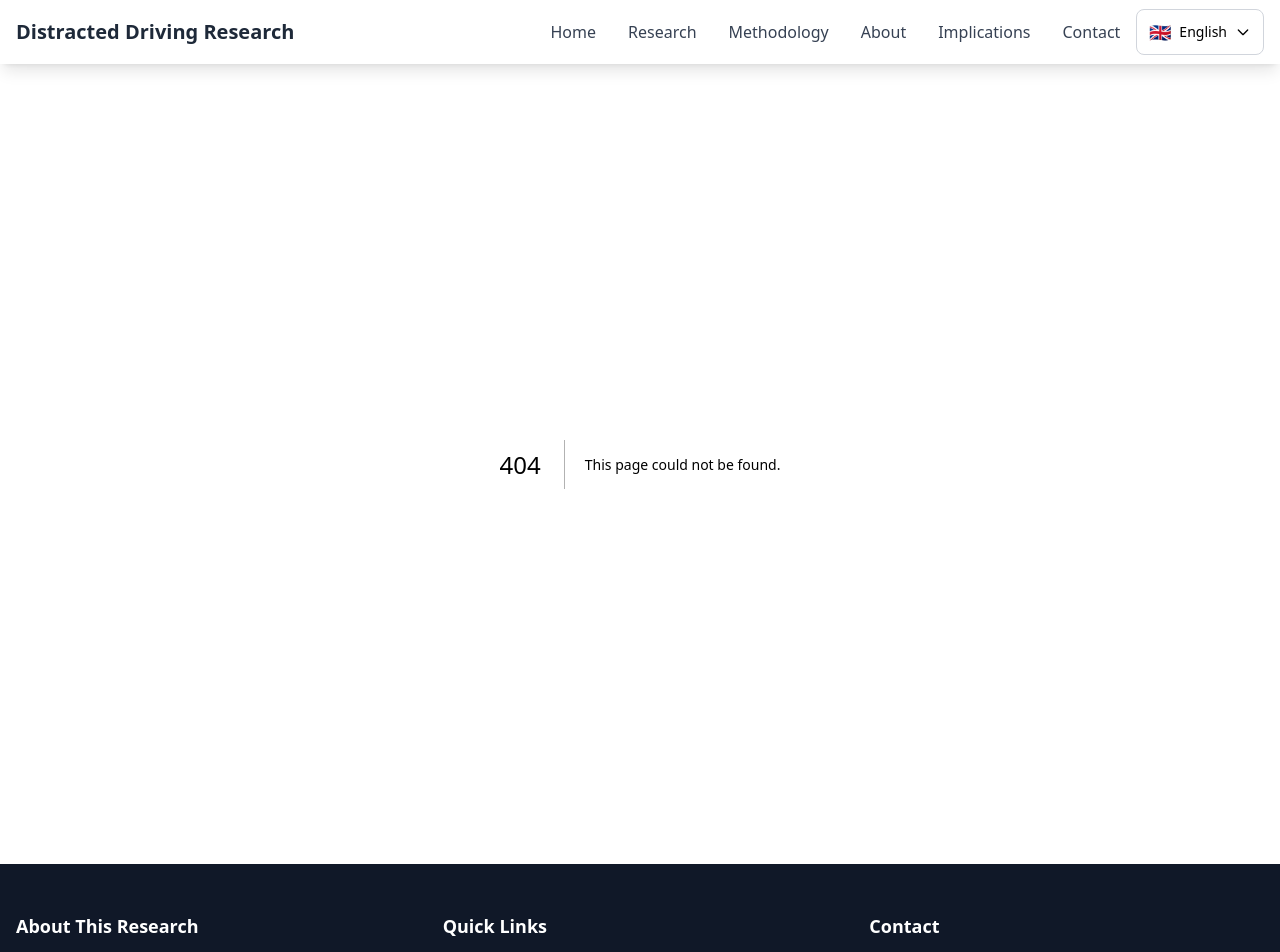
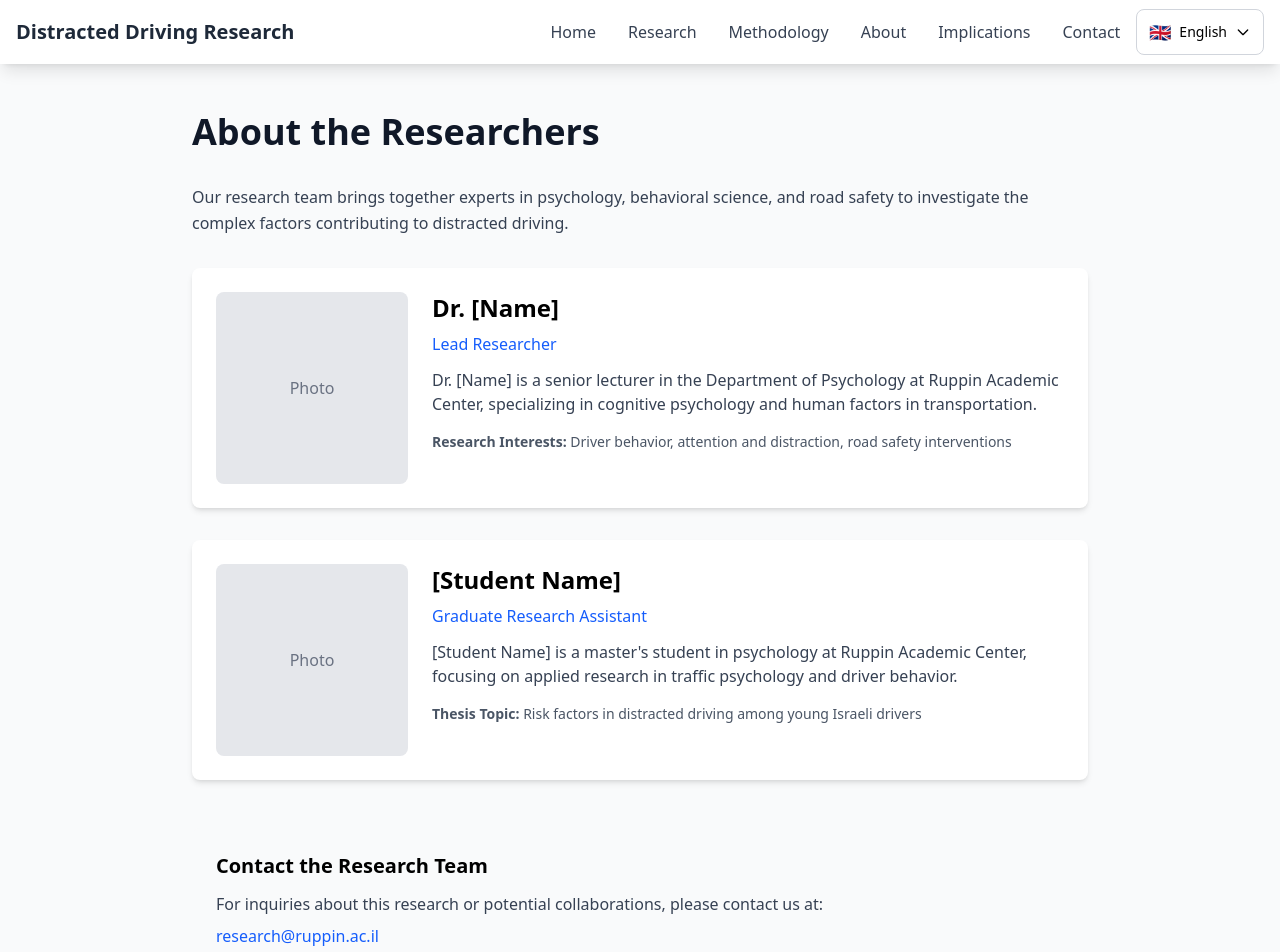
Before and after one commit to WilliamGiammona/odel-project, a Next.js app: page /about in a window 1280 px wide. Before the commit this address had no page. Shown: the top 952 px of the page. Built offline with nearby package versions, Linux system fonts and the light colour scheme.

Commit message:
initial commit

```diff
--- /dev/null
+++ b/app/about/page.tsx
@@ -0,0 +1,118 @@
+"use client";
+
+import { useLanguage } from "../contexts/LanguageContext";
+
+export default function AboutPage() {
+  const { language } = useLanguage();
+
+  return (
+    <div className="container mx-auto px-4 py-12">
+      <div className="max-w-4xl mx-auto">
+        <h1 className="text-4xl font-bold text-gray-900 mb-8">
+          {language === "en" ? "About the Researchers" : "אודות החוקרים"}
+        </h1>
+
+        <div className="prose prose-lg max-w-none">
+          <p className="text-gray-700 leading-relaxed mb-8">
+            {language === "en"
+              ? "Our research team brings together experts in psychology, behavioral science, and road safety to investigate the complex factors contributing to distracted driving."
+              : "צוות המחקר שלנו מאגד מומחים בפסיכולוגיה, מדעי ההתנהגות ובטיחות בדרכים כדי לחקור את הגורמים המורכבים התורמים לנהיגה מוסחת."}
+          </p>
+        </div>
+
+        <div className="space-y-8">
+          {/* Lead Researcher */}
+          <div className="bg-white p-6 rounded-lg shadow-md">
+            <div className="flex flex-col md:flex-row gap-6">
+              <div className="md:w-48 flex-shrink-0">
+                <div className="w-48 h-48 bg-gray-200 rounded-lg flex items-center justify-center">
+                  <span className="text-gray-500">
+                    {language === "en" ? "Photo" : "תמונה"}
+                  </span>
+                </div>
+              </div>
+              <div className="flex-grow">
+                <h3 className="text-2xl font-semibold mb-2">
+                  {language === "en" ? "Dr. [Name]" : "ד״ר [שם]"}
+                </h3>
+                <p className="text-blue-600 mb-3">
+                  {language === "en" ? "Lead Researcher" : "חוקר ראשי"}
+                </p>
+                <p className="text-gray-700 mb-4">
+                  {language === "en"
+                    ? "Dr. [Name] is a senior lecturer in the Department of Psychology at Ruppin Academic Center, specializing in cognitive psychology and human factors in transportation."
+                    : "ד״ר [שם] הוא מרצה בכיר בחוג לפסיכולוגיה במרכז האקדמי רופין, המתמחה בפסיכולוגיה קוגניטיבית וגורמי אנוש בתחבורה."}
+                </p>
+                <p className="text-sm text-gray-600">
+                  <strong>
+                    {language === "en" ? "Research Interests:" : "תחומי עניין:"}
+                  </strong>{" "}
+                  {language === "en"
+                    ? "Driver behavior, attention and distraction, road safety interventions"
+                    : "התנהגות נהגים, קשב והסחת דעת, התערבויות לבטיחות בדרכים"}
+                </p>
+              </div>
+            </div>
+          </div>
+
+          {/* Research Assistant */}
+          <div className="bg-white p-6 rounded-lg shadow-md">
+            <div className="flex flex-col md:flex-row gap-6">
+              <div className="md:w-48 flex-shrink-0">
+                <div className="w-48 h-48 bg-gray-200 rounded-lg flex items-center justify-center">
+                  <span className="text-gray-500">
+                    {language === "en" ? "Photo" : "תמונה"}
+                  </span>
+                </div>
+              </div>
+              <div className="flex-grow">
+                <h3 className="text-2xl font-semibold mb-2">
+                  {language === "en" ? "[Student Name]" : "[שם הסטודנט]"}
+                </h3>
+                <p className="text-blue-600 mb-3">
+                  {language === "en"
+                    ? "Graduate Research Assistant"
+                    : "עוזר מחקר - תואר שני"}
+                </p>
+                <p className="text-gray-700 mb-4">
+                  {language === "en"
+                    ? "[Student Name] is a master's student in psychology at Ruppin Academic Center, focusing on applied research in traffic psychology and driver behavior."
+                    : "[שם הסטודנט] הוא סטודנט לתואר שני בפסיכולוגיה במרכז האקדמי רופין, המתמקד במחקר יישומי בפסיכולוגיית תעבורה והתנהגות נהגים."}
+                </p>
+                <p className="text-sm text-gray-600">
+                  <strong>
+                    {language === "en" ? "Thesis Topic:" : "נושא התזה:"}
+                  </strong>{" "}
+                  {language === "en"
+                    ? "Risk factors in distracted driving among young Israeli drivers"
+                    : "גורמי סיכון בנהיגה מוסחת בקרב נהגים צעירים ישראלים"}
+                </p>
+              </div>
+            </div>
+          </div>
+        </div>
+
+        <div className="mt-12 p-6 bg-gray-50 rounded-lg">
+          <h3 className="text-xl font-semibold mb-3">
+            {language === "en"
+              ? "Contact the Research Team"
+              : "צור קשר עם צוות המחקר"}
+          </h3>
+          <p className="text-gray-700">
+            {language === "en"
+              ? "For inquiries about this research or potential collaborations, please contact us at:"
+              : "לפניות בנוגע למחקר זה או לשיתופי פעולה אפשריים, אנא צרו קשר:"}
+          </p>
+          <p className="mt-2">
+            <a
+              href="mailto:research@ruppin.ac.il"
+              className="text-blue-600 hover:underline"
+            >
+              research@ruppin.ac.il
+            </a>
+          </p>
+        </div>
+      </div>
+    </div>
+  );
+}
```
